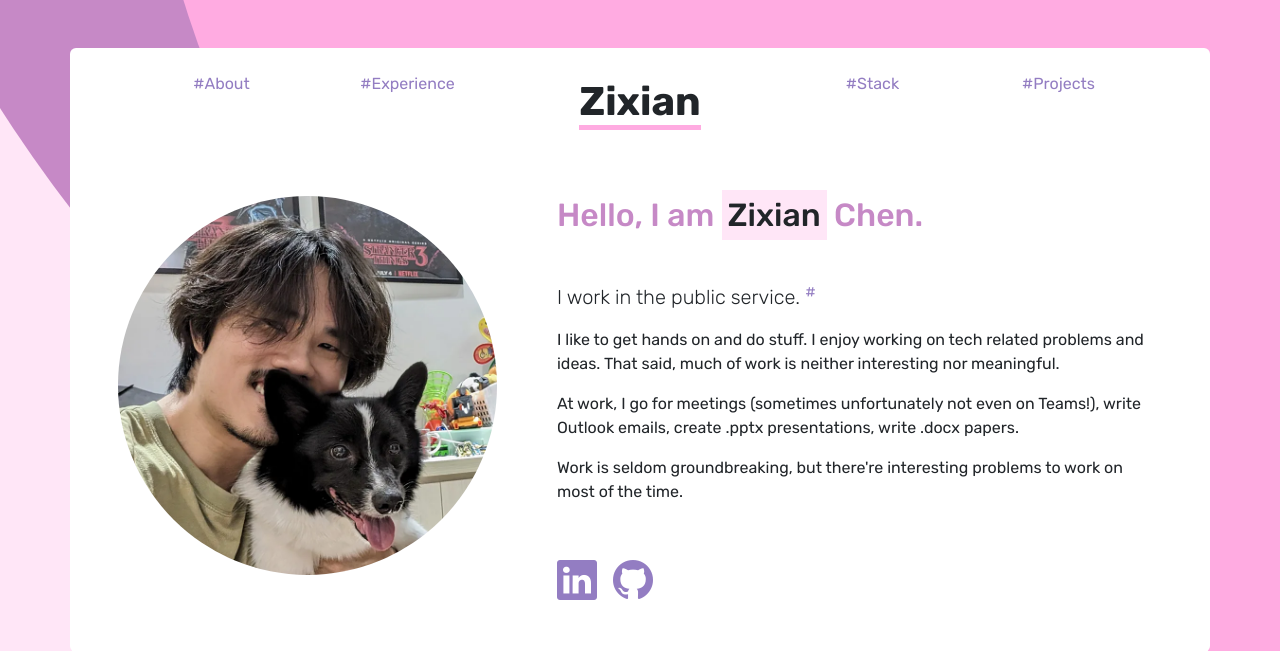
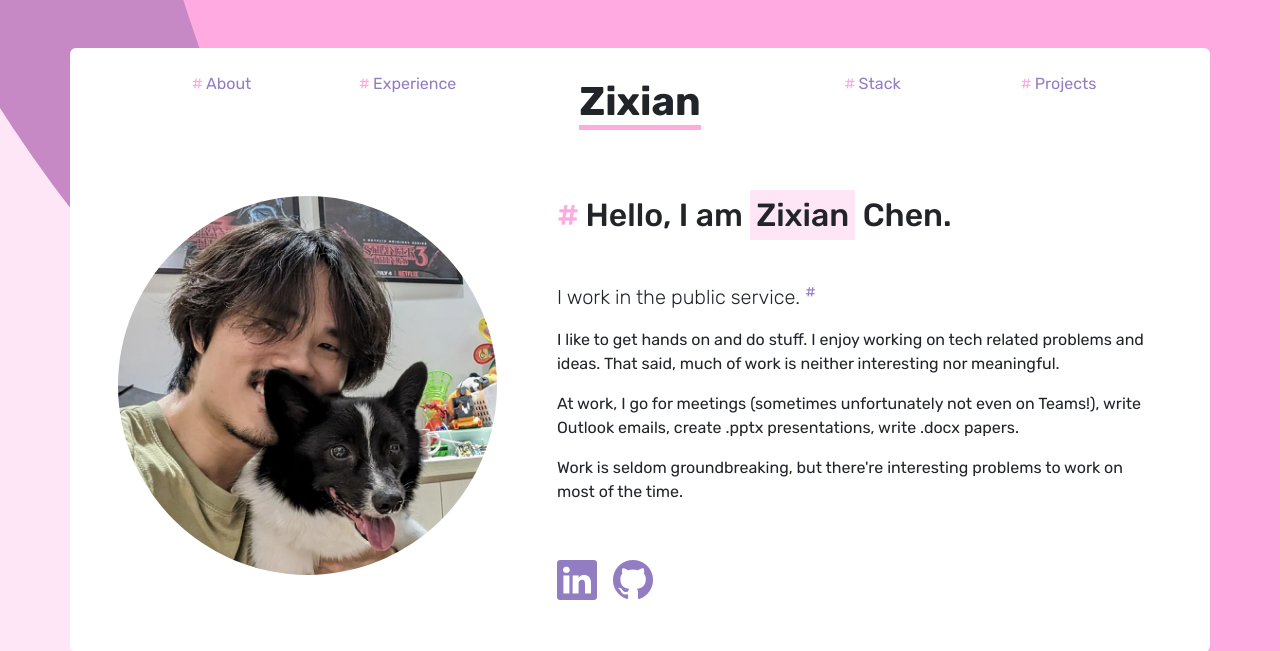
Before and after one commit to zachczx/eatyourmeds, a Django app: page / in a window 1280 px wide. Shown: the top 651 px of the page. Run offline with Django 4.2, Linux system fonts and the light colour scheme; style sheets or scripts are compiled from the project's sources; some libraries are stand-ins or nearby versions.

Commit message:
Update home.html

```diff
--- a/templates/aboutme/home.html
+++ b/templates/aboutme/home.html
@@ -54,17 +54,23 @@
         height: 200em;
     }
 
+    .hash::before, h2::before, h3::before, h5::before {
+        content: '#';
+        color: #FFABE1;
+        margin-right: 0.2em;
+    }
+
 </style>
 </head>
 <body>
 <main>
 <div class="container mt-5 mb-5 rounded bg-white" x-data="{ selected: 1 }">
     <div class="row pt-4 pb-3 text-center d-flex justify-content-center g-0">
-        <div class="col-sm-12 col-md-2 fs-6"><a href="#about" x-data @click="selected !== 1 ? selected = 1 : selected = 1">#About</a></div>
-        <div class="col-sm-12 col-md-2 fs-6"><a href="#experience" x-data @click="selected !== 2 ? selected = 2 : selected = 2">#Experience</a></div>
+        <div class="col-sm-12 col-md-2 fs-6 hash"><a href="#about" x-data @click="selected !== 1 ? selected = 1 : selected = 1">About</a></div>
+        <div class="col-sm-12 col-md-2 fs-6 hash"><a href="#experience" x-data @click="selected !== 2 ? selected = 2 : selected = 2">Experience</a></div>
         <div class="col-sm-12 col-md-3 fs-1 fw-bold"><span class="border-bottom border-5 border-primary">Zixian</span></div>
-        <div class="col-sm-12 col-md-2 fs-6"><a href="#stack" x-data @click="selected !== 3 ? selected = 3 : selected = 3">#Stack</a></div>
-        <div class="col-sm-12 col-md-2 fs-6"><a href="#projects" x-data @click="selected !== 4 ? selected = 4 : selected = 4">#Projects</a></div>
+        <div class="col-sm-12 col-md-2 fs-6 hash"><a href="#stack" x-data @click="selected !== 3 ? selected = 3 : selected = 3">Stack</a></div>
+        <div class="col-sm-12 col-md-2 fs-6 hash"><a href="#projects" x-data @click="selected !== 4 ? selected = 4 : selected = 4">Projects</a></div>
     </div>
     <div class="row">
         <div class="col-sm-12 col-md-5 p-5 curve curve2">
@@ -77,7 +83,7 @@
                 x-transition:enter.duration.500ms
                 x-transition:leave.duration.50ms
             >
-                <h2 class="text-success mb-5">Hello, I am <mark class="bg-light">Zixian</mark> Chen.</h2>
+                <h2 class="mb-5">Hello, I am <mark class="bg-light">Zixian</mark> Chen.</h2>
                 <p class="lead">
                     I work in the public service.
                     <span x-data="{ dxoopen: false }">
@@ -100,7 +106,7 @@
                 x-transition:leave.duration.50ms
                 x-cloak
             >
-                <h2 class="text-success mb-5">I've been working in the public service.</h2>
+                <h2 class="mb-5">I've been working in the public service.</h2>
                 <p>Some of my work in the past (memes may or may not be based on reality)</p>
 
                 <div class="container">
@@ -155,9 +161,9 @@
                 x-transition:leave.duration.50ms
                 x-cloak
             >
-                <h2 class="text-success mb-5">Portfolio</h2>
+                <h2 class="mb-5">Portfolio</h2>
                 <p>In my free time, I learn and build stuff on the web to solve my problems IRL. Ended up here after clicking on Meta's backend dev course back then.</p>
-                <h3 class="mt-4">Using</h3>
+                <h5 class="mt-4">Using</h3>
                 <p>
                     Django<i class="bi bi-dot text-success"></i>
                     Python<i class="bi bi-dot text-success"></i>
@@ -171,13 +177,13 @@
                         Cloudflare
                     </sup>
                 </p>
-                <h3 class="mt-4">Dabbled with</h3>
+                <h5 class="mt-4">Dabbled with</h3>
                 <p>
                     Django Rest Framework<i class="bi bi-dot text-success"></i>
                     SQL<i class="bi bi-dot text-success"></i>
                     plain JS
                 </p>
-                <h3 class="mt-4">Courses/Certificates</h3>
+                <h5 class="mt-4">Courses/Certificates</h3>
                 <p>
                     Meta Back-end Developer Specialization<i class="bi bi-dot text-success"></i>
                     AWS Fundamentals Specialization<i class="bi bi-dot text-success"></i>
@@ -188,7 +194,7 @@
                         <span x-show="googleopen" class="text-warning">Foundations of UX Design <i class='bi bi-plus-circle text-success'></i> Wireframes/Low-fi Prototypes <i class='bi bi-plus-circle text-success'></i> Empathize/Define/Ideate</span>
                     </span>
                 </p>
-                <h3 class="mt-4">Erm...</h3>
+                <h5 class="mt-4">Erm...</h3>
                 <p>
                     Certified ScrumMaster<i class="bi bi-dot text-success"></i>
                     LeSS Basics <a href="https://www.youtube.com/watch?v=vSnCeJEka_s"><i class="bi bi-emoji-smile-upside-down-fill"></i></a>
@@ -202,7 +208,7 @@
                 x-transition:leave.duration.50ms
                 x-cloak
             >
-                <h2 class="text-success mb-5">Projects I'm working on</h2>
+                <h2 class="mb-5">Projects I'm working on</h2>
                 <div class="container">
                     <div class="row">
                         <div class="col-xs-12 col-sm-12">
@@ -252,7 +258,7 @@
                 x-transition:leave.duration.50ms
                 x-cloak
             >
-                <h2 class="text-success mb-5">Here is my doggo, Kitkit.</h2>
+                <h2 class="mb-5">Here is my doggo, Kitkit.</h2>
                 <p>She's 4 years old. A Corgi x Spitz.</p>
                 <img src="{% static 'aboutme/kit.webp' %}" class="img-fluid" width="1080" height="720" alt="Good doggo" loading="lazy" />
                 <p>We love Kit, though sometimes she's naughty and will chew paper lying around. She looks like this when she does something wrong.</p>
```
